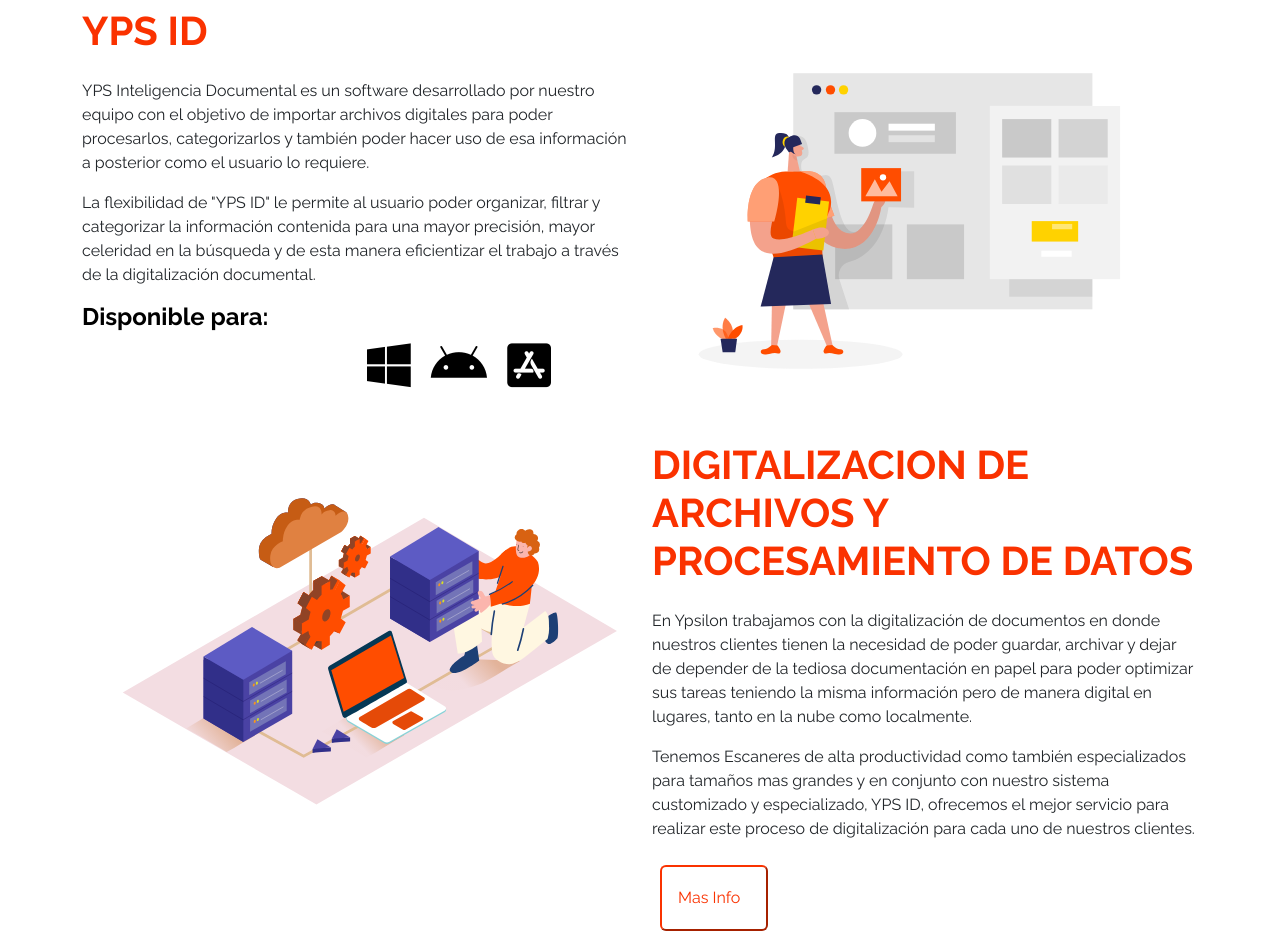
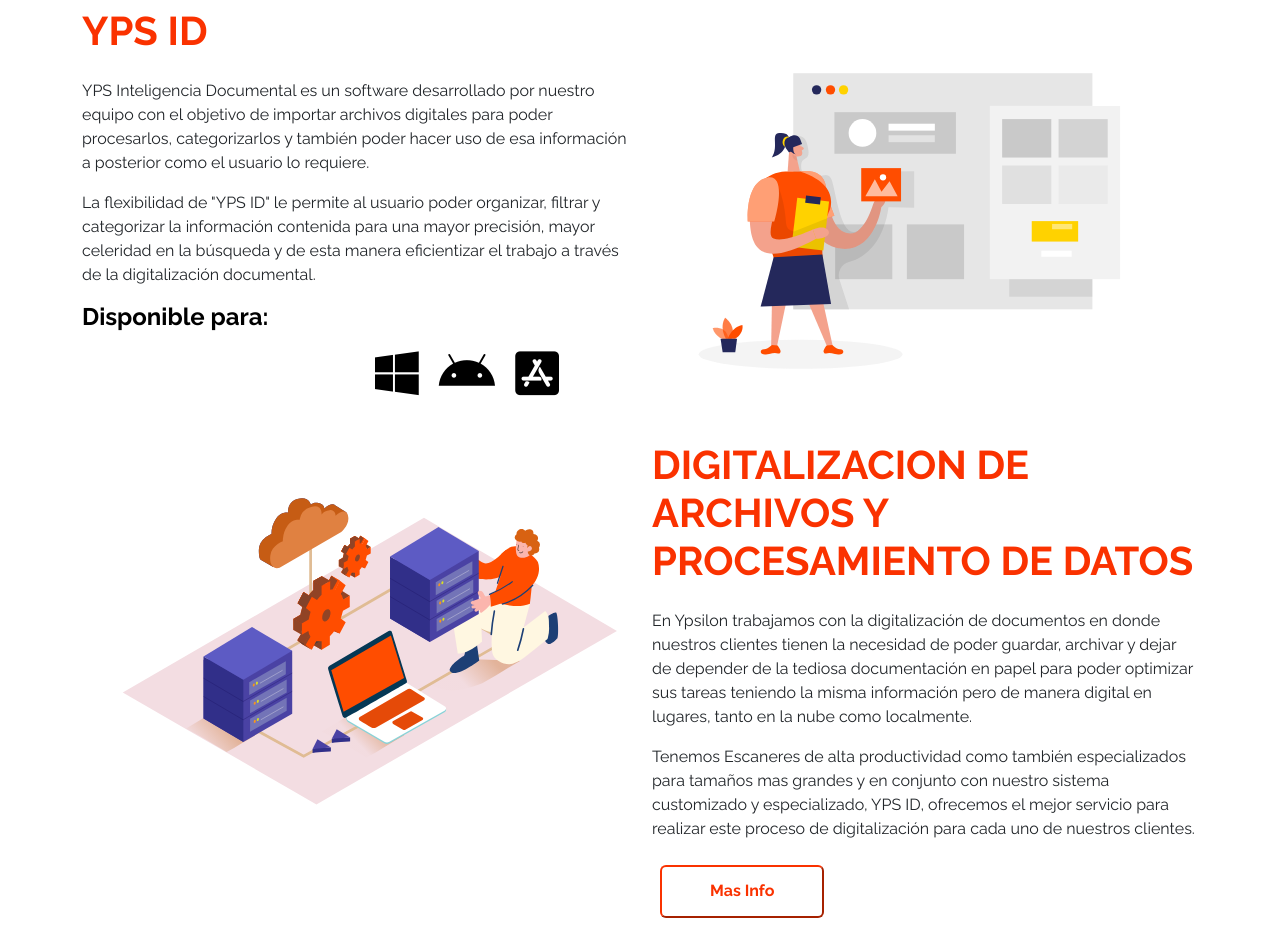
Before and after one commit to marquitosyps/YpsId, a website: page Index.html in a window 1280 px wide. Shown: the part 1241-2180 px from the top of the page. Drawn offline with nearby package versions, Linux system fonts and the light colour scheme.

Commit message:
Add button modification

```diff
--- a/Index.html
+++ b/Index.html
@@ -65,7 +65,7 @@
                     <span class="display-2--description">Quieres saber como podemos transformar tu negocio a través
                         de la digitalización de documentos? podemos ayudarte.</span>
                 </h1>
-                <button type="button" class="rounded btn-semirounded m-2">Mas Info
+                <button type="button" class="rounded btn-icons fw-semibold m-2">Mas Info
                     <span>
 
                     </span>
@@ -158,10 +158,12 @@
             <h4 class="display-3--title mt-1 fw-bold text-black"> Disponible para:</h4>
             <div class="row  justify-content-end">
               <div class="col-6">
-                <i class="fa-brands fa-windows" ></i>
-                <i class="fa-brands fa-android "></i>
-                <i class="fa-brands fa-app-store-ios "></i>
+                <i class="fa-brands fa-windows m-2 " ></i>
+                <i class="fa-brands fa-android m-2 "></i>
+                <i class="fa-brands fa-app-store-ios  m-2"></i>
+
                <!--AGREGAR BOTON DE DESCARGA -->
+
               </div>
             </div>
         </div>
@@ -187,7 +189,7 @@
             de manera digital en lugares, tanto en la nube como localmente.</p>
             <p class="lh-base fw-medium">Tenemos Escaneres de alta productividad como también especializados para tamaños mas grandes  y en conjunto con nuestro sistema customizado y especializado,
               YPS ID, ofrecemos el mejor servicio para realizar este proceso de digitalización para cada uno de nuestros clientes.</p>
-            <button type="button" class="rounded btn-semirounded m-2 text-secondary">Mas Info
+            <button type="button" class="rounded btn-icons m-2  fw-bold">Mas Info
               <span>
 
               </span>
--- a/scss/components/_buttons.scss
+++ b/scss/components/_buttons.scss
@@ -51,3 +51,55 @@
 
     }
 }
+
+
+.btn-icons{
+    position:relative;
+    padding: 0.8rem 3rem;
+    font-weight: 500;
+    margin: 0;
+    color: $secondary;
+    border: 1px color $secondary;
+    border-color: $secondary;
+    background-color: transparent;
+    transition: 0.5s;
+
+    span{
+        position: absolute;
+        width: 2rem;
+        height: 2rem;
+        top:50%;
+        right: 5px;
+        transform: translateY(-50%);
+        border-radius: 20%;
+        transition: 1ms;
+
+        i{
+            color: $orange;
+            font-size: 1.2rem;
+            line-height: 2.2rem;
+
+
+
+        }
+
+    }
+
+    &:hover{
+        background-color: $orange;
+        color: white;
+        border-color: white;
+
+        i{
+            color: $white;
+
+        }
+        span{
+
+            border: 2px;
+
+
+        }
+
+    }
+}
--- a/scss/components/_typography.scss
+++ b/scss/components/_typography.scss
@@ -57,11 +57,12 @@
 .fa-brands{
     color: $black;
     font-size: 50px;
-    margin-right: 1rem;
+
+
 
     flex-direction: row;
-    .fa-windows{
-
+    .fa-windows {
+        margin-right: 1rem;
 
     }
 }
```
Also changed, not shown: assets/css/style.css, 1 other file.
